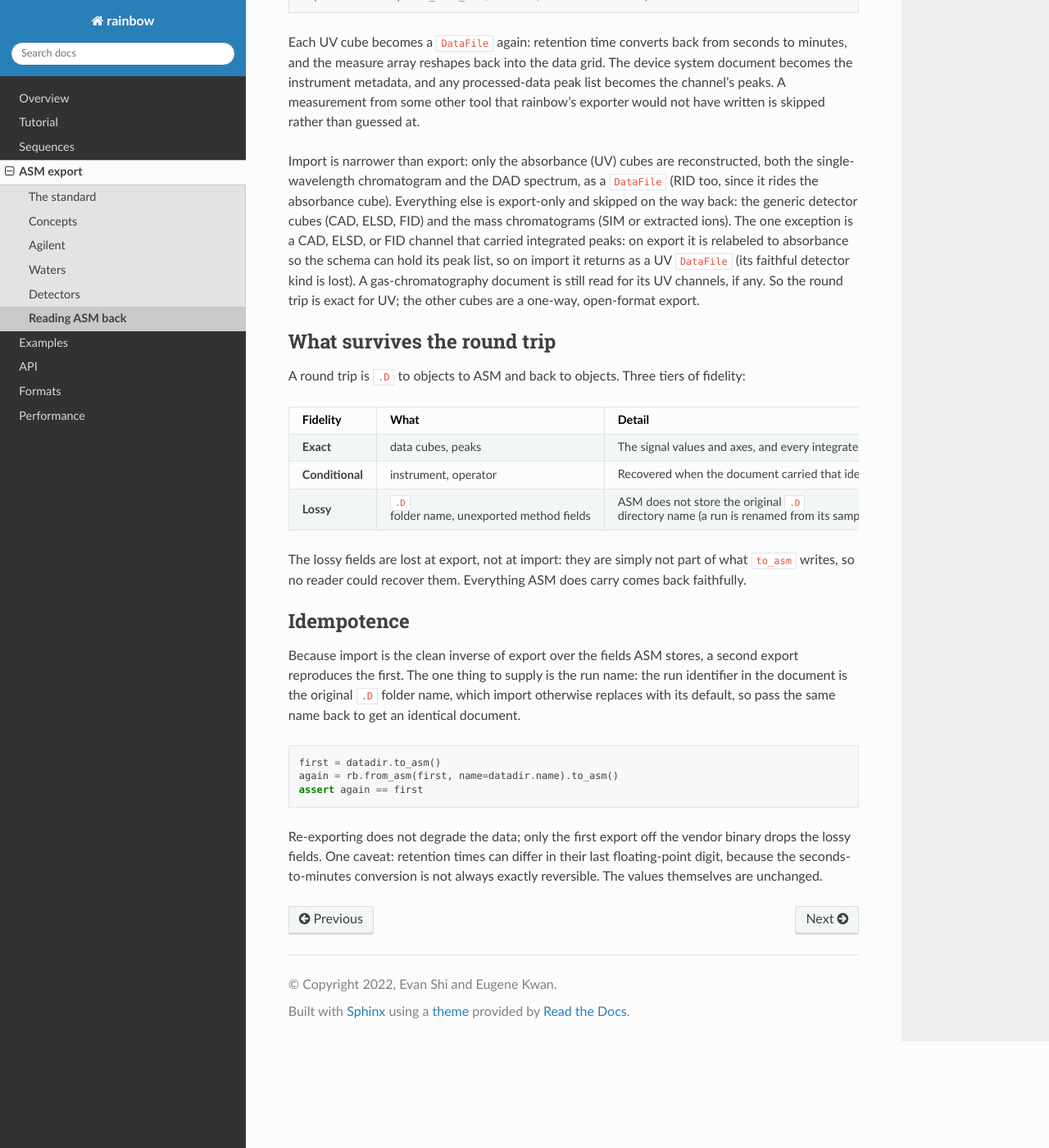
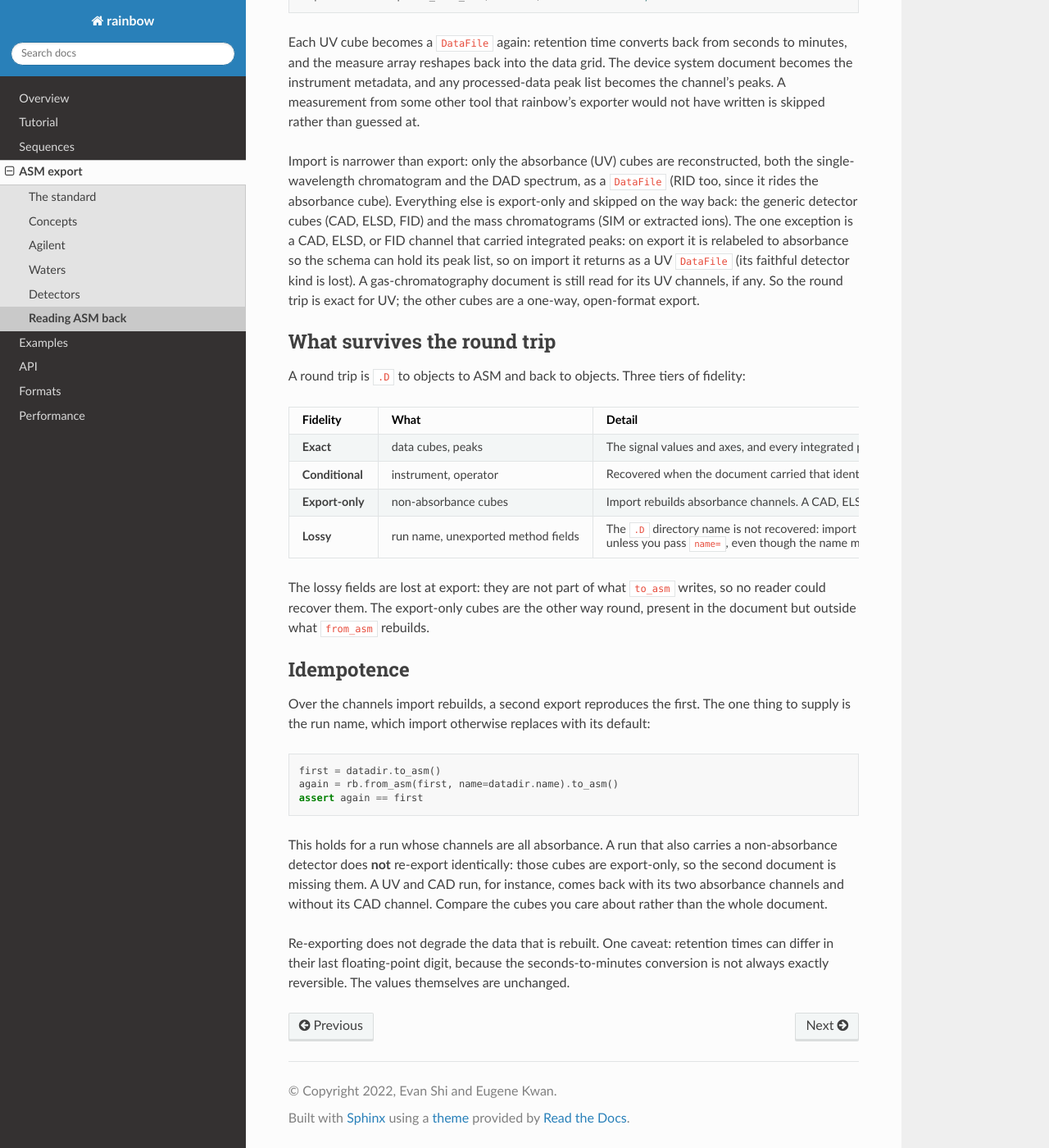
Before and after one commit to evanyeyeye/rainbow, a Sphinx documentation site: the page built from docs/source/asm/roundtrip.rst, in a window 1280 px wide and 1400 px high, scrolled down 389 px. Shown: the whole window at 82% size. Built offline with Sphinx 7.4.7 and the Read the Docs theme 3.1.0, drawn with Linux system fonts in a browser that asks for light colours.

Commit message:
Correct the review findings deferred from the last round
Report a non-ultraviolet detector module as what it is. Any module typed
"detector", or merely named one, fell through to the generic ultraviolet class,
so an FID, RID, ELSD, or charged-aerosol module in the instrument inventory
contradicted the cube it described. Each now maps to the AFO class its cube
already uses, matching acronyms as whole words with an optional module index so
"hybrid" and "cascade" are not read as detectors.

Stop from_asm raising on a third-party document that omits the measurement
keys, or that carries one measurement object where a list is also allowed.
Reading what is present is what the rest of that path already does.

Close the sequence.acaml handle as the reader unwinds. The parse stops as soon
as it has the instrument, abandoning the iterator mid-document and leaving the
file to be closed at collection time instead of at once.

Correct the round-trip documentation, which claimed a second export always
reproduces the first and contradicted itself over whether the .D name is
stored. Neither held: non-absorbance cubes are export-only, so a run with a
CAD channel re-exports without it, and the name reaches the document as an
injection identifier that import never reads back. Also fix the Agilent
docstring that promised 6 decimals of 'auto' display precision where the code
uses 4, and the packaging comment calling lxml optional when it is a core
dependency.

Co-Authored-By: Claude Opus 5 (1M context) <noreply@anthropic.com>

```diff
--- a/docs/source/asm/roundtrip.rst
+++ b/docs/source/asm/roundtrip.rst
@@ -58,24 +58,29 @@ fidelity:
      - Recovered when the document carried that identity, which for a sequence
        means the source had a top-level ``sequence.acaml``. Without it, the
        device system is sparse and there is nothing to rebuild.
+   * - **Export-only**
+     - non-absorbance cubes
+     - Import rebuilds absorbance channels. A CAD, ELSD, FID, or RID cube, and
+       a mass chromatogram, are written but not read back, so they survive the
+       export and are dropped at import.
    * - **Lossy**
-     - ``.D`` folder name, unexported method fields
-     - ASM does not store the original ``.D`` directory name (a run is renamed
-       from its sample identifier), nor the method values rainbow reads but does
-       not export, such as column temperature, flow rate, and dilution.
+     - run name, unexported method fields
+     - The ``.D`` directory name is not recovered: import names a run ``asm``
+       unless you pass ``name=``, even though the name may appear in the
+       document as an injection identifier. Nor are the method values rainbow
+       reads but does not export, such as column temperature, flow rate, and
+       dilution.
 
-The lossy fields are lost at export, not at import: they are simply not part of
-what :code:`to_asm` writes, so no reader could recover them. Everything ASM does
-carry comes back faithfully.
+The lossy fields are lost at export: they are not part of what :code:`to_asm`
+writes, so no reader could recover them. The export-only cubes are the other
+way round, present in the document but outside what :code:`from_asm` rebuilds.
 
 Idempotence
 -----------
 
-Because import is the clean inverse of export over the fields ASM stores, a
-second export reproduces the first. The one thing to supply is the run name:
-the run identifier in the document is the original ``.D`` folder name, which
-import otherwise replaces with its default, so pass the same name back to get an
-identical document.
+Over the channels import rebuilds, a second export reproduces the first. The one
+thing to supply is the run name, which import otherwise replaces with its
+default:
 
 .. code-block:: python
 
@@ -83,7 +88,13 @@ identical document.
    again = rb.from_asm(first, name=datadir.name).to_asm()
    assert again == first
 
-Re-exporting does not degrade the data; only the first export off the vendor
-binary drops the lossy fields. One caveat: retention times can differ in their
-last floating-point digit, because the seconds-to-minutes conversion is not
-always exactly reversible. The values themselves are unchanged.
+This holds for a run whose channels are all absorbance. A run that also carries
+a non-absorbance detector does **not** re-export identically: those cubes are
+export-only, so the second document is missing them. A UV and CAD run, for
+instance, comes back with its two absorbance channels and without its CAD
+channel. Compare the cubes you care about rather than the whole document.
+
+Re-exporting does not degrade the data that is rebuilt. One caveat: retention
+times can differ in their last floating-point digit, because the
+seconds-to-minutes conversion is not always exactly reversible. The values
+themselves are unchanged.
```
Also changed, not shown: CHANGELOG.md (+21 -3 lines), pyproject.toml (+4 -4 lines), 5 other files.
